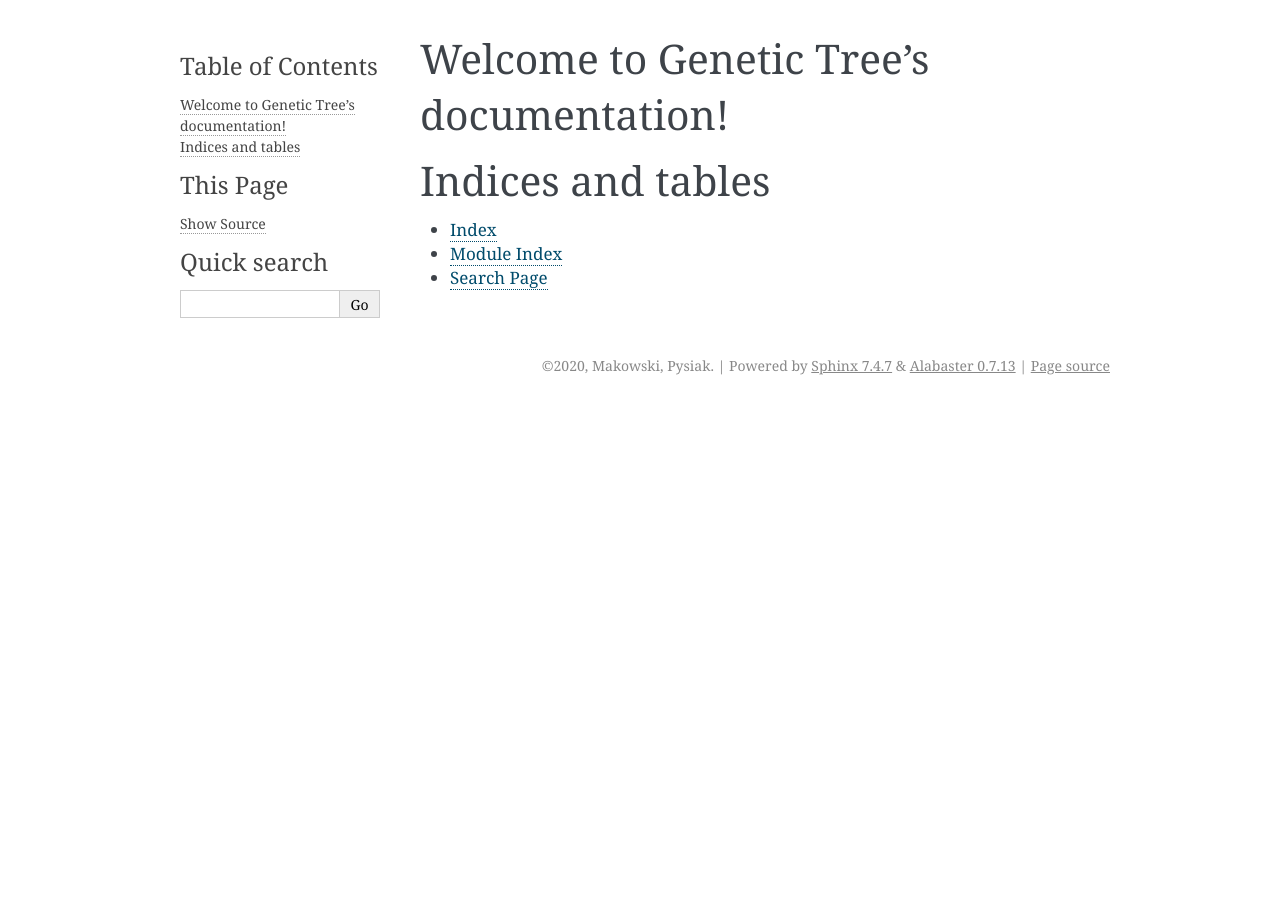
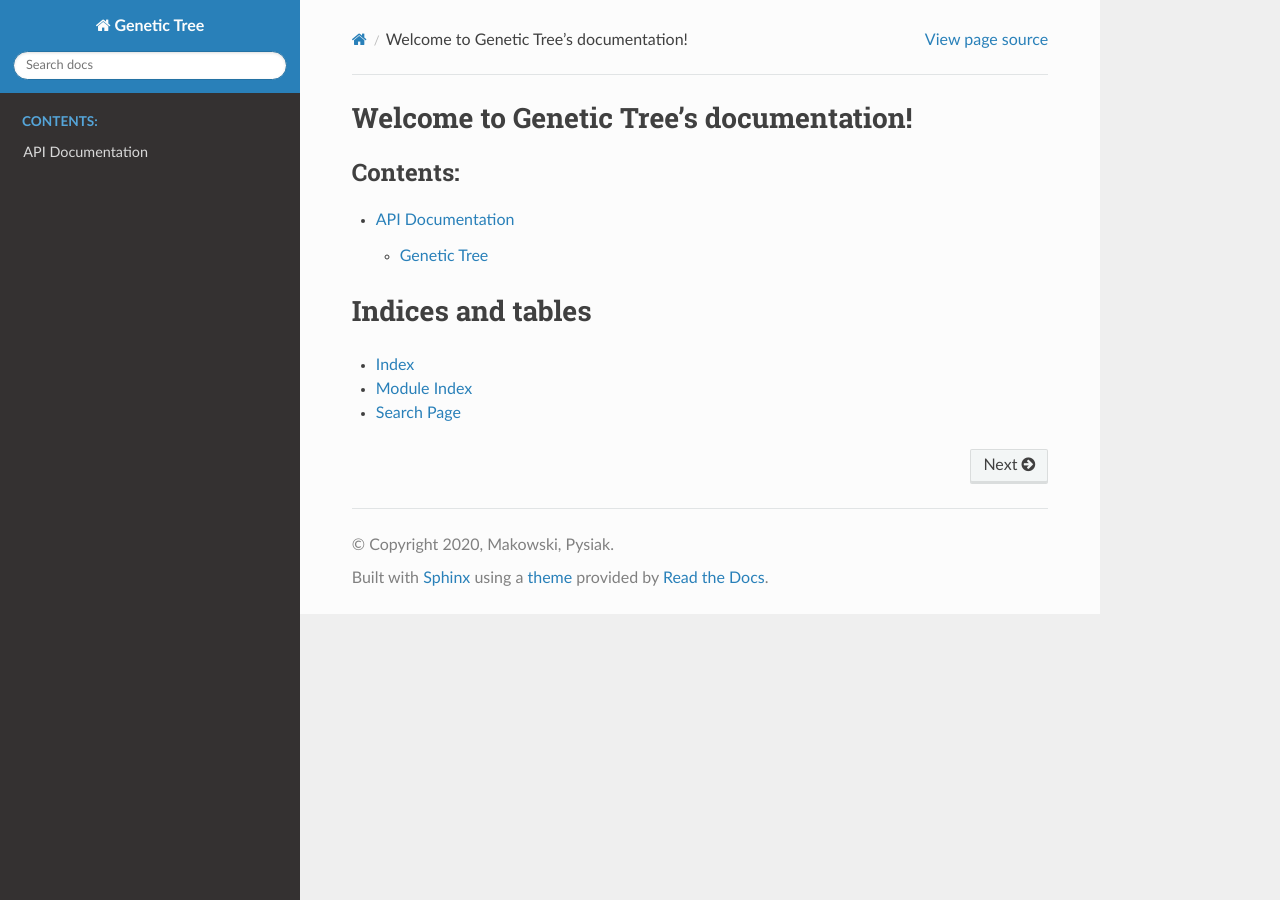
Before and after one commit to pysiakk/GeneticTree, a Sphinx documentation site: the page built from doc/index.rst, in a window 1280 px wide. Built offline with Sphinx 7.4.7 and the Read the Docs theme 2.0.0, drawn with Linux system fonts in a browser that asks for light colours.

Commit message:
Doc [genetic] try api documentation

```diff
--- /dev/null
+++ b/doc/api/api.rst
@@ -0,0 +1,11 @@
+.. _api:
+
+===
+API
+===
+
+
+.. toctree::
+    :maxdepth: 1
+
+    genetic_tree
--- /dev/null
+++ b/doc/api/genetic_tree.rst
@@ -0,0 +1,10 @@
+.. _api_geneticTree:
+
+Genetic Tree
+============
+
+.. autoclass:: genetic_tree.GeneticTree
+   :members:
+
+.. autoclass:: genetic_tree.GeneticProcessor
+   :members:
--- a/doc/conf.py
+++ b/doc/conf.py
@@ -1,3 +1,7 @@
+# compile documentation with:
+# cd doc
+# make html
+
 # Configuration file for the Sphinx documentation builder.
 #
 # This file only contains a selection of the most common options. For a full
@@ -10,9 +14,9 @@
 # add these directories to sys.path here. If the directory is relative to the
 # documentation root, use os.path.abspath to make it absolute, like shown here.
 #
-# import os
-# import sys
-# sys.path.insert(0, os.path.abspath('.'))
+import os
+import sys
+sys.path.insert(0, os.path.abspath('..'))
 
 
 # -- Project information -----------------------------------------------------
@@ -28,7 +32,29 @@
 # extensions coming with Sphinx (named 'sphinx.ext.*') or your custom
 # ones.
 extensions = [
+    "sphinx.ext.napoleon",
+    "sphinx.ext.autodoc",
+    "sphinx.ext.doctest",
+    "sphinx.ext.intersphinx",
+    "sphinx.ext.coverage",
+    "sphinx.ext.viewcode",
+    "sphinx.ext.mathjax",
+    "sphinx.ext.napoleon",
 ]
+
+# Napoleon extension variables:
+napoleon_google_docstring = True
+napoleon_numpy_docstring = True
+napoleon_include_init_with_doc = False
+napoleon_include_private_with_doc = False
+napoleon_include_special_with_doc = True
+napoleon_use_admonition_for_examples = False
+napoleon_use_admonition_for_notes = False
+napoleon_use_admonition_for_references = False
+napoleon_use_ivar = False
+napoleon_use_param = True
+napoleon_use_rtype = True
+napoleon_type_aliases = None
 
 # Add any paths that contain templates here, relative to this directory.
 templates_path = ['_templates']
@@ -44,7 +70,7 @@
 # The theme to use for HTML and HTML Help pages.  See the documentation for
 # a list of builtin themes.
 #
-html_theme = 'alabaster'
+html_theme = 'sphinx_rtd_theme'
 
 # Add any paths that contain custom static files (such as style sheets) here,
 # relative to this directory. They are copied after the builtin static files,
--- a/doc/index.rst
+++ b/doc/index.rst
@@ -10,6 +10,7 @@
    :maxdepth: 2
    :caption: Contents:
 
+   API Documentation <api/api.rst>
 
 
 Indices and tables
```
Also changed, not shown: genetic/__init__.py (added).
